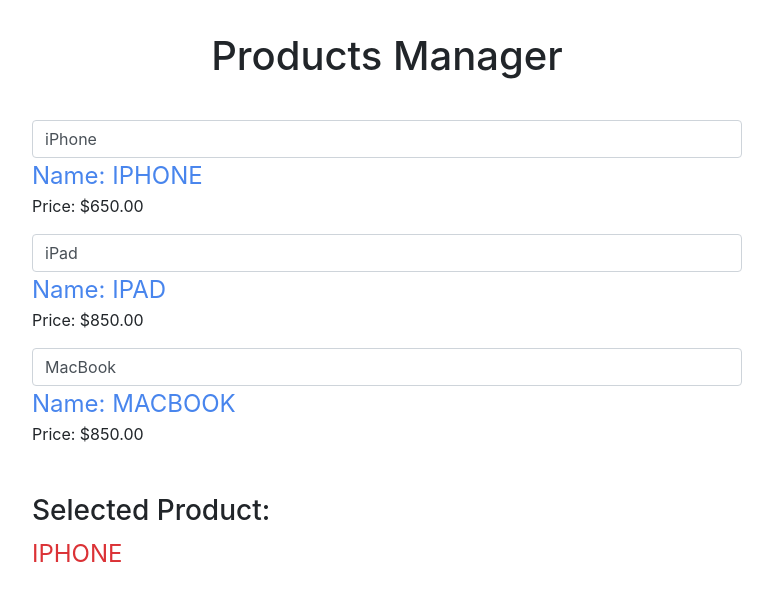
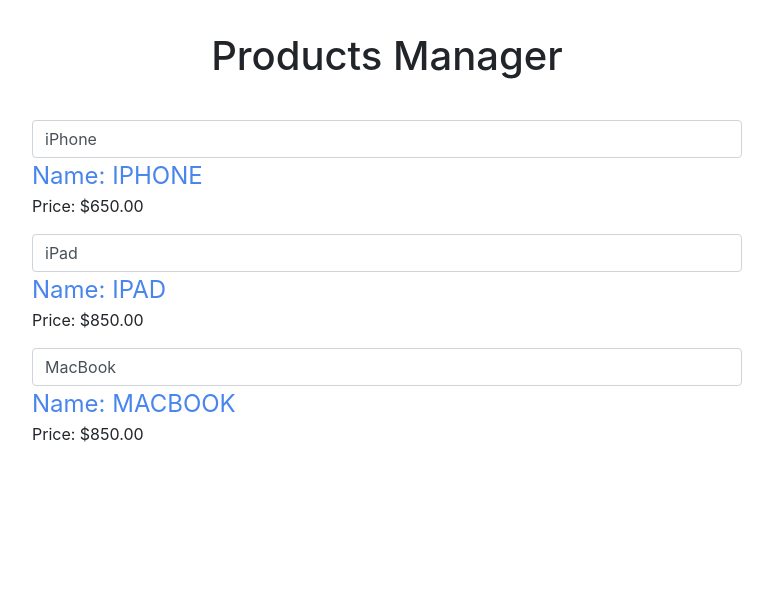
Before and after one commit to MKA1500/Angular-2-First-App, an Angular app: page / in a window 1280 px wide. Shown: the top 600 px of the page, without its empty margins (253-1026 px from the left). Built offline with nearby package versions, Linux system fonts and the light colour scheme.

Commit message:
highlighting selected product

```diff
--- a/src/app/products/products.component.css
+++ b/src/app/products/products.component.css
@@ -2,17 +2,21 @@
   padding-top: 2rem;
 }
 
-.product-to-select {
+.product .product-to-select {
   color: #4885ed;
   font-size: 1.5rem;
 }
 
-.product-to-select:hover {
+.product.selected .product-to-select {
+  color: #db3236;
+}
+
+.product .product-to-select:hover {
   cursor: pointer;
 }
 
 .product-selected {
-  color: #db3236;
+  color: #3cba54;
   font-size: 1.5rem;
 }
 
--- a/src/app/products/products.component.html
+++ b/src/app/products/products.component.html
@@ -1,5 +1,8 @@
 <div class="offset-md-2 col-md-8 products-box">
-  <ul *ngFor="let product of products">
+  <ul
+  class="product"
+  [class.selected]="selectedProduct && selectedProduct.name === product.name"
+  *ngFor="let product of products">
     <li>
       <input [(ngModel)]="product.name" class="form-control" />
       <div (click)="onSelectProduct(product)" class="product-to-select">
@@ -11,7 +14,7 @@
     </li>
   </ul>
 </div>
-<div class="offset-md-2 col-md-8 products-box">
+<div *ngIf="selectedProduct" class="offset-md-2 col-md-8 products-box">
   <h3>Selected Product:</h3>
-  <div class="product-selected"> {{selectedProduct.name | uppercase }} </div>
+  <div class="product-selected"> {{ selectedProduct.name | uppercase }} </div>
 </div>
--- a/src/app/products/products.component.ts
+++ b/src/app/products/products.component.ts
@@ -34,7 +34,7 @@
   }
 
   ngOnInit() {
-    this.selectedProduct = this.products[0]
+//    this.selectedProduct = this.products[0]
   }
 
 }
```
